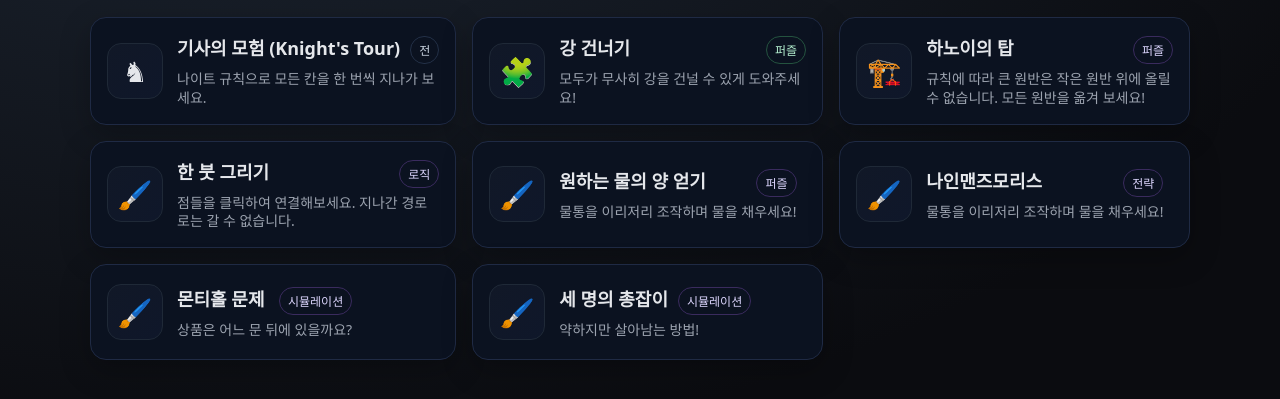
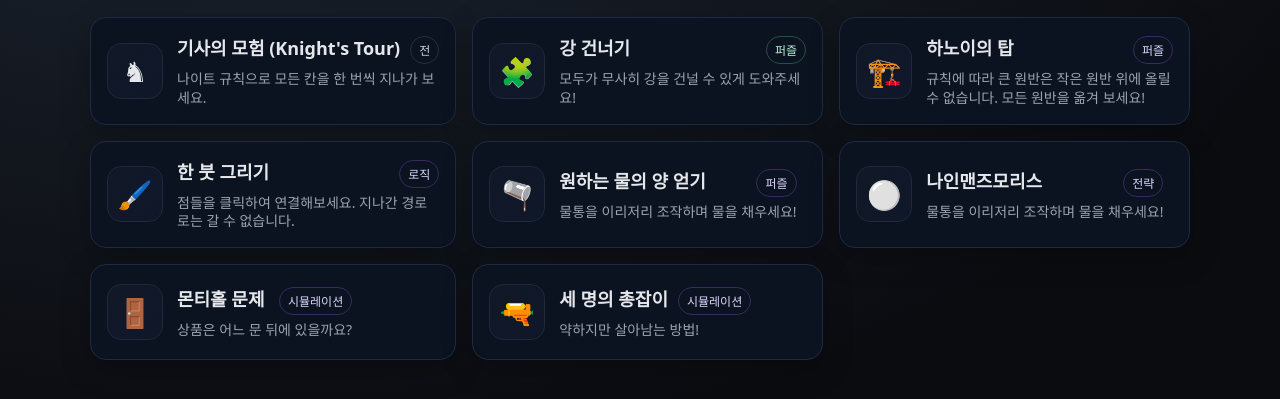
Before and after one commit to quasar-sch/Group_G, a plain HTML site: page index.html in a window 1280 px wide. Shown: the part 261-660 px from the top of the page. Drawn offline with Linux system fonts and the light colour scheme.

Commit message:
Update index.html

```diff
--- a/index.html
+++ b/index.html
@@ -163,7 +163,7 @@
 
       <!-- 카드 5: 원하는 물의 양 얻기 -->
       <a class="card" href="https://quasar-sch.github.io/CrossingBridge/" target="_blank" rel="noopener">
-        <div class="icon">🖌️</div>
+        <div class="icon">🫗</div>
         <div class="info">
           <div class="row">
             <h3 class="title">원하는 물의 양 얻기</h3>
@@ -175,7 +175,7 @@
 
       <!-- 카드 6: 나인멘즈모리스 -->
       <a class="card" href="https://quasar-sch.github.io/CrossingBridge/" target="_blank" rel="noopener">
-        <div class="icon">🖌️</div>
+        <div class="icon">⚪</div>
         <div class="info">
           <div class="row">
             <h3 class="title">나인맨즈모리스</h3>
@@ -187,7 +187,7 @@
 
       <!-- 카드 7: 몬티홀 문제 -->
       <a class="card" href="https://quasar-sch.github.io/CrossingBridge/" target="_blank" rel="noopener">
-        <div class="icon">🖌️</div>
+        <div class="icon">🚪</div>
         <div class="info">
           <div class="row">
             <h3 class="title">몬티홀 문제</h3>
@@ -199,7 +199,7 @@
 
       <!-- 카드 8: 세 명의 총잡이 -->
       <a class="card" href="https://quasar-sch.github.io/CrossingBridge/" target="_blank" rel="noopener">
-        <div class="icon">🖌️</div>
+        <div class="icon">🔫</div>
         <div class="info">
           <div class="row">
             <h3 class="title">세 명의 총잡이</h3>
```
